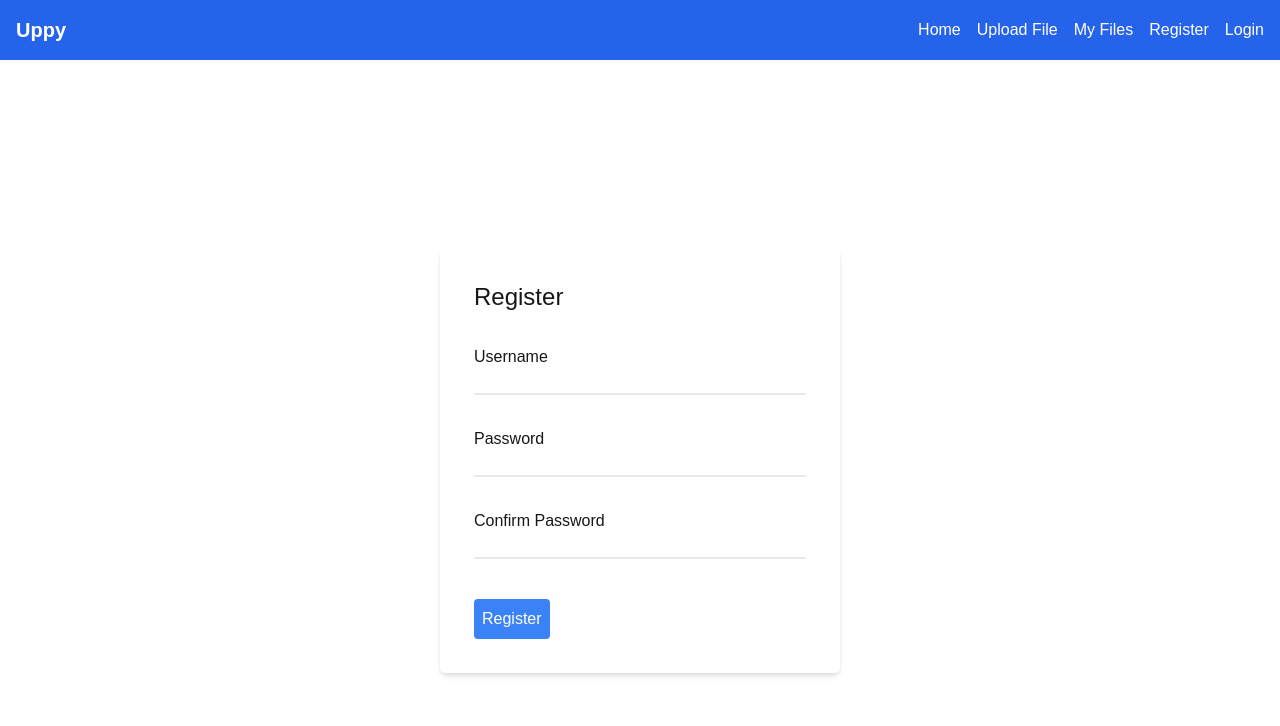
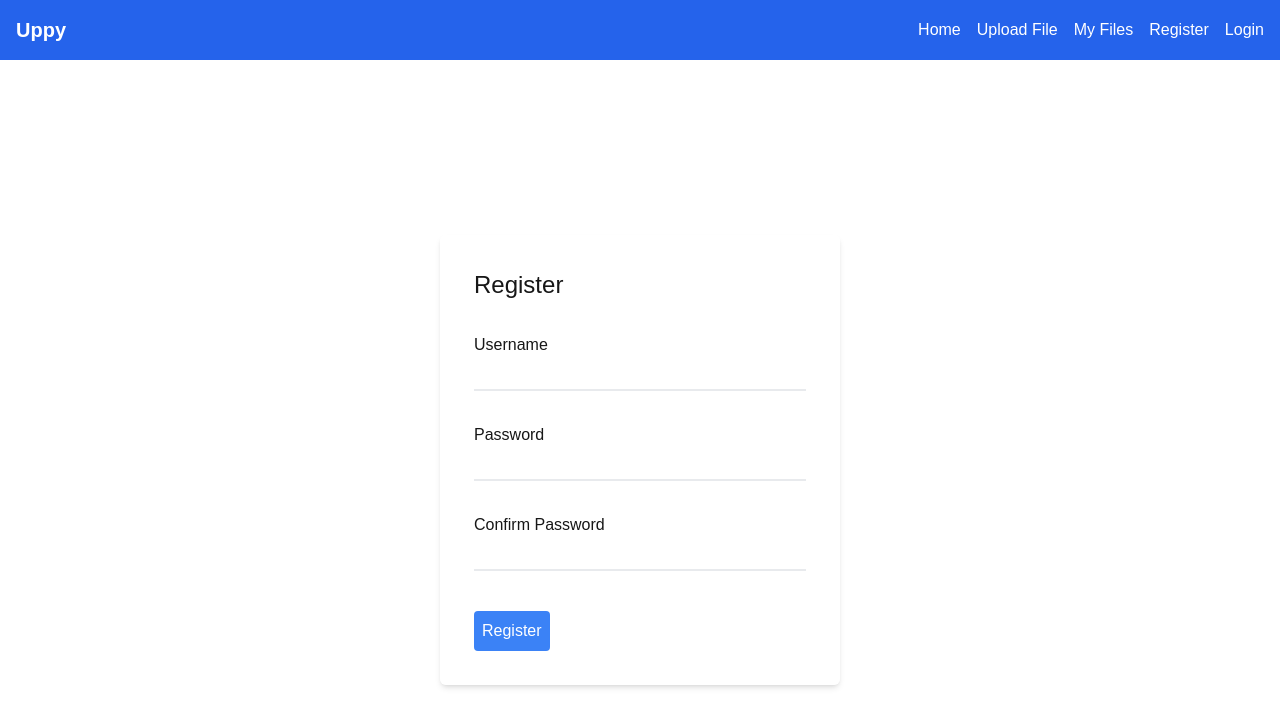
Before and after one commit to nheek/uppy, a Next.js app: page /register in a window 1280 px wide. Shown: the top 726 px of the page. Built offline with nearby package versions, Linux system fonts and the light colour scheme.

Commit message:
Refactor input field styles in Login and Register components

```diff
--- a/src/app/components/Login/Login.tsx
+++ b/src/app/components/Login/Login.tsx
@@ -38,7 +38,7 @@ const Login = () => {
             id="username"
             value={username}
             onChange={(e) => setUsername(e.target.value)}
-            className="bg-transparent border-b-2 border-gray-300 border-opacity-50 px-2 w-full"
+            className="bg-transparent focus:outline-none border-b-2 border-gray-300 border-opacity-50 py-1 px-2 w-full"
             required
           />
         </div>
@@ -49,7 +49,7 @@ const Login = () => {
             id="password"
             value={password}
             onChange={(e) => setPassword(e.target.value)}
-            className="bg-transparent border-b-2 border-gray-300 border-opacity-50 px-2 w-full"
+            className="bg-transparent focus:outline-none border-b-2 border-gray-300 border-opacity-50 py-1 px-2 w-full"
             required
           />
         </div>
--- a/src/app/components/Register/Register.tsx
+++ b/src/app/components/Register/Register.tsx
@@ -45,7 +45,7 @@ const Register = () => {
             id="username"
             value={username}
             onChange={(e) => setUsername(e.target.value)}
-            className="bg-transparent border-b-2 border-gray-300 border-opacity-50 px-2 w-full"
+            className="bg-transparent focus:outline-none border-b-2 border-gray-300 border-opacity-50 py-1 px-2 w-full"
             required
           />
         </div>
@@ -56,7 +56,7 @@ const Register = () => {
             id="password"
             value={password}
             onChange={(e) => setPassword(e.target.value)}
-            className="bg-transparent border-b-2 border-gray-300 border-opacity-50 px-2 w-full"
+            className="bg-transparent focus:outline-none border-b-2 border-gray-300 border-opacity-50 py-1 px-2 w-full"
             required
           />
         </div>
@@ -67,7 +67,7 @@ const Register = () => {
             id="confirmPassword"
             value={confirmPassword}
             onChange={(e) => setConfirmPassword(e.target.value)}
-            className="bg-transparent border-b-2 border-gray-300 border-opacity-50 px-2 w-full"
+            className="bg-transparent focus:outline-none border-b-2 border-gray-300 border-opacity-50 py-1 px-2 w-full"
             required
           />
         </div>
```
